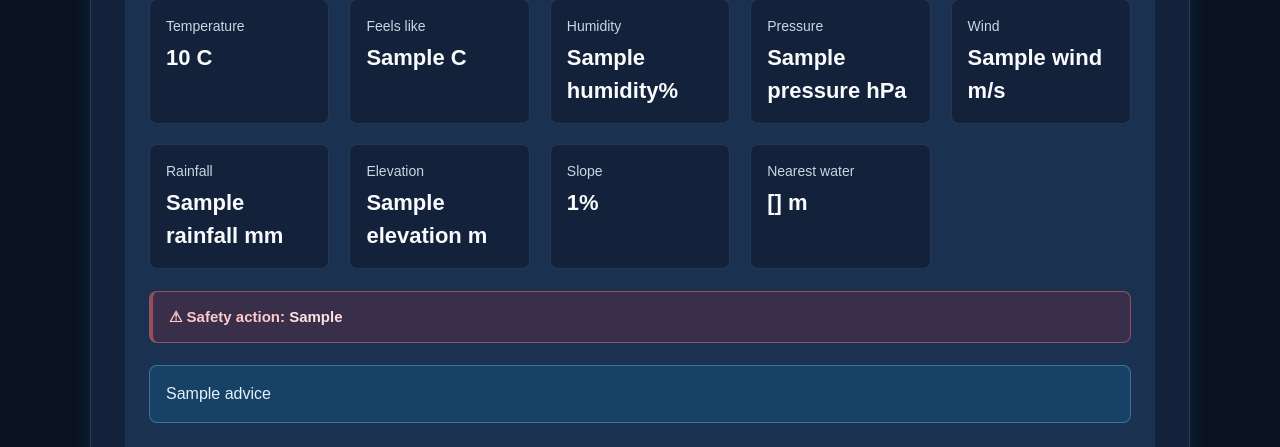
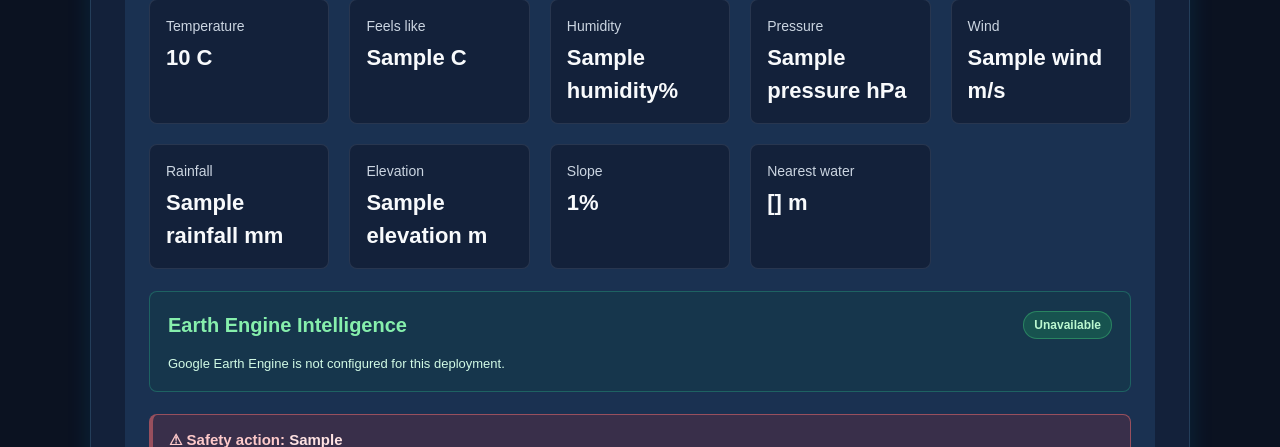
Before and after one commit to Showdaddy-byte/FloodGuard-AI, a Flask app: template templates/index.html in a window 1280 px wide. Shown: the part 3476-3923 px from the top of the page. Run offline with Flask 3, Linux system fonts and the light colour scheme; the template is opened without the code that fills it: most values are stand-ins (such as "Sample title", 1, 10 or a date in 2020).

Commit message:
Update FloodGuard AI

```diff
--- a/app.py
+++ b/app.py
@@ -10,10 +10,17 @@ from datetime import datetime, timedelta
 import requests
 from flask import Flask, g, jsonify, render_template, request
 
+try:
+    import ee
+except ImportError:
+    ee = None
+
 
 app = Flask(__name__)
 
 DB_PATH = os.path.join(os.path.dirname(os.path.abspath(__file__)), "community.db")
+BASE_DIR = os.path.dirname(os.path.abspath(__file__))
+DEFAULT_GEE_KEY_PATH = os.path.join(BASE_DIR, "credentials", "floodguard-ai-502609-81e725f17c81.json")
 
 CATEGORY_LABELS = {
     "flooding": "Flooding Observed",
@@ -26,6 +33,11 @@ CATEGORY_LABELS = {
 API_KEY = os.getenv("OPENWEATHER_API_KEY")
 TIDE_API_KEY = os.getenv("TIDE_API_KEY")  # optional — WorldTides free tier; tidal factor is skipped if unset
 MAPBOX_ACCESS_TOKEN = os.getenv("MAPBOX_ACCESS_TOKEN")  # optional — enables the live traffic map layer
+
+EARTH_ENGINE_ENABLED = os.getenv("EARTH_ENGINE_ENABLED", "1").lower() not in ("0", "false", "no")
+GEE_SERVICE_ACCOUNT = os.getenv("GEE_SERVICE_ACCOUNT")
+GEE_PRIVATE_KEY_PATH = os.getenv("GEE_PRIVATE_KEY_PATH", DEFAULT_GEE_KEY_PATH)
+GEE_PROJECT = os.getenv("GEE_PROJECT") or os.getenv("GOOGLE_CLOUD_PROJECT")
 
 OPENWEATHER_URL = "https://api.openweathermap.org/data/2.5"
 OPENWEATHER_GEO_URL = "https://api.openweathermap.org/geo/1.0/direct"
@@ -66,6 +78,7 @@ WATCHLIST_REFRESH_MINUTES = 15
 # a full day cuts external call volume by ~95%+, which is what actually
 # fixes Overpass rate-limiting (406s) rather than just retrying harder.
 GEO_CONTEXT_TTL_HOURS = 24
+EARTH_ENGINE_CONTEXT_TTL_HOURS = 6
 
 # Locations actively monitored for the homepage alert banner, independent of
 # whether any visitor has searched them. Edit this list to match the areas
@@ -230,6 +243,15 @@ def init_db():
         pass
     conn.execute(
         """
+        CREATE TABLE IF NOT EXISTS earth_engine_cache (
+            city_key TEXT PRIMARY KEY,
+            payload_json TEXT NOT NULL,
+            updated_at TEXT NOT NULL
+        )
+        """
+    )
+    conn.execute(
+        """
         CREATE TABLE IF NOT EXISTS refresh_locks (
             lock_name TEXT PRIMARY KEY,
             started_at TEXT NOT NULL
@@ -1651,6 +1673,7 @@ def estimate_environment(city, weather, community=None, context=None):
     tide = context.get("tide")
     river = context.get("river_discharge")
     moisture = context.get("soil_moisture")
+    earth_engine = context.get("earth_engine")
     historical_reports = context.get("historical_reports", 0)
 
     drainage_score = 8 if rainfall >= 30 else 6 if rainfall >= 10 else 3
@@ -1746,7 +1769,26 @@ def estimate_environment(city, weather, community=None, context=None):
             "status": moisture["status"],
         }
 
-    layers["summary"] = f"{city} is being evaluated with weather, terrain, water proximity, soil, hydrological, and urbanization signals, plus live visitor contributions.{community_note}"
+    if earth_engine:
+        if earth_engine.get("available"):
+            layers["earth_engine"] = {
+                "label": "Earth Engine satellite and raster analysis",
+                "score": max(0, min(10, round(earth_engine.get("score_bonus", 0) / 3.5))),
+                "status": (
+                    "Sentinel-1/Sentinel-2, Copernicus DEM, JRC Global Surface Water, CHIRPS rainfall, "
+                    "Dynamic World land cover, and terrain/watershed susceptibility are active."
+                ),
+                "details": earth_engine,
+            }
+        else:
+            layers["earth_engine"] = {
+                "label": "Earth Engine unavailable",
+                "score": 0,
+                "status": earth_engine.get("error") or "Google Earth Engine is not configured for this deployment.",
+                "details": earth_engine,
+            }
+
+    layers["summary"] = f"{city} is being evaluated with weather, terrain, water proximity, soil, hydrological, satellite/raster, and urbanization signals, plus live visitor contributions.{community_note}"
 
     return layers
 
@@ -1806,6 +1848,7 @@ def _context_bonus(context):
     tide = context.get("tide")
     river = context.get("river_discharge")
     moisture = context.get("soil_moisture")
+    earth_engine = context.get("earth_engine")
     historical_reports = context.get("historical_reports", 0)
 
     score = 0
@@ -1834,6 +1877,10 @@ def _context_bonus(context):
         if bonus:
             score += bonus
             factors.append(f"Soil moisture: {moisture['label']}")
+
+    if earth_engine and earth_engine.get("available"):
+        score += earth_engine.get("score_bonus", 0)
+        factors.extend(earth_engine.get("factors") or [])
 
     if historical_reports >= 6:
         score += 10
@@ -2014,6 +2061,339 @@ def get_weather(lat, lon, display_name=None):
         "latitude": data["coord"]["lat"],
         "longitude": data["coord"]["lon"],
     }
+
+
+_ee_init_lock = threading.Lock()
+_ee_initialized = False
+_ee_init_error = None
+
+
+def earth_engine_configured():
+    return bool(EARTH_ENGINE_ENABLED and ee is not None)
+
+
+def initialize_earth_engine():
+    """Initialize Google Earth Engine once per process.
+
+    Supports either a service-account JSON file (recommended for Flask
+    hosting) or the default Earth Engine credentials available in the runtime.
+    """
+    global _ee_initialized, _ee_init_error
+
+    if not EARTH_ENGINE_ENABLED:
+        _ee_init_error = "Earth Engine disabled by EARTH_ENGINE_ENABLED."
+        return False
+    if ee is None:
+        _ee_init_error = "earthengine-api is not installed."
+        return False
+    if _ee_initialized:
+        return True
+
+    with _ee_init_lock:
+        if _ee_initialized:
+            return True
+        try:
+            init_kwargs = {}
+            if GEE_PROJECT:
+                init_kwargs["project"] = GEE_PROJECT
+
+            if GEE_PRIVATE_KEY_PATH and os.path.exists(GEE_PRIVATE_KEY_PATH):
+                service_account = GEE_SERVICE_ACCOUNT
+                if not service_account:
+                    with open(GEE_PRIVATE_KEY_PATH, encoding="utf-8") as key_file:
+                        service_account = json.load(key_file).get("client_email")
+                credentials = ee.ServiceAccountCredentials(service_account, GEE_PRIVATE_KEY_PATH)
+                ee.Initialize(credentials, **init_kwargs)
+            else:
+                ee.Initialize(**init_kwargs)
+
+            _ee_initialized = True
+            _ee_init_error = None
+            return True
+        except Exception as error:  # noqa: BLE001 - Earth Engine must fail closed, not break weather lookups
+            _ee_init_error = str(error)
+            print(f"Earth Engine initialization failed: {error}")
+            return False
+
+
+def _ee_reduce_mean(image, region, scale):
+    return image.reduceRegion(
+        reducer=ee.Reducer.mean(),
+        geometry=region,
+        scale=scale,
+        maxPixels=1e8,
+        bestEffort=True,
+    ).getInfo() or {}
+
+
+def _ee_reduce_sum(image, region, scale):
+    return image.reduceRegion(
+        reducer=ee.Reducer.sum(),
+        geometry=region,
+        scale=scale,
+        maxPixels=1e8,
+        bestEffort=True,
+    ).getInfo() or {}
+
+
+def _round_or_none(value, digits=1):
+    if value is None:
+        return None
+    try:
+        return round(float(value), digits)
+    except (TypeError, ValueError):
+        return None
+
+
+def _land_cover_label(label_id):
+    labels = {
+        0: "water",
+        1: "trees",
+        2: "grass",
+        3: "flooded vegetation",
+        4: "crops",
+        5: "shrub and scrub",
+        6: "built area",
+        7: "bare ground",
+        8: "snow and ice",
+    }
+    if label_id is None:
+        return None
+    return labels.get(int(label_id), "unknown")
+
+
+def _score_earth_engine_context(data):
+    if not data or not data.get("available"):
+        return {"score_bonus": 0, "factors": []}
+
+    score = 0
+    factors = []
+    flood_area = data.get("sentinel1_flood_area_ha")
+    if flood_area is not None:
+        if flood_area >= 50:
+            score += 18
+            factors.append(f"Sentinel-1 detected a large possible flood extent (~{flood_area:.1f} ha)")
+        elif flood_area >= 10:
+            score += 12
+            factors.append(f"Sentinel-1 detected possible flood extent (~{flood_area:.1f} ha)")
+        elif flood_area >= 1:
+            score += 6
+            factors.append(f"Sentinel-1 detected small possible inundation patches (~{flood_area:.1f} ha)")
+
+    rain_7d = data.get("chirps_7d_mm")
+    if rain_7d is not None:
+        if rain_7d >= 120:
+            score += 16
+            factors.append(f"CHIRPS shows extreme 7-day rainfall (~{rain_7d:.0f} mm)")
+        elif rain_7d >= 70:
+            score += 10
+            factors.append(f"CHIRPS shows heavy 7-day rainfall (~{rain_7d:.0f} mm)")
+        elif rain_7d >= 35:
+            score += 5
+            factors.append(f"CHIRPS shows notable recent rainfall (~{rain_7d:.0f} mm)")
+
+    ndwi = data.get("sentinel2_ndwi")
+    if ndwi is not None and ndwi >= 0.25:
+        score += 6
+        factors.append(f"Sentinel-2 NDWI indicates strong surface-water signal ({ndwi:.2f})")
+
+    water_occurrence = data.get("jrc_water_occurrence_pct")
+    if water_occurrence is not None and water_occurrence >= 20:
+        score += 5
+        factors.append(f"JRC Global Surface Water shows recurring water presence (~{water_occurrence:.0f}%)")
+
+    watershed_score = data.get("watershed_susceptibility_score")
+    if watershed_score is not None:
+        if watershed_score >= 8:
+            score += 8
+            factors.append("Terrain/watershed proxy: low, flat terrain likely to retain runoff")
+        elif watershed_score >= 5:
+            score += 4
+            factors.append("Terrain/watershed proxy: moderate runoff accumulation susceptibility")
+
+    land_cover = data.get("dynamic_world_label")
+    if land_cover in ("built area", "flooded vegetation", "water"):
+        score += 4
+        factors.append(f"Dynamic World land cover is {land_cover}, which can increase flood exposure")
+
+    return {"score_bonus": min(score, 35), "factors": factors}
+
+
+def _compute_earth_engine_context(lat, lon):
+    if not initialize_earth_engine():
+        return {"available": False, "error": _ee_init_error}
+
+    point = ee.Geometry.Point([lon, lat])
+    region = point.buffer(3000)
+    now = datetime.utcnow()
+    today = now.strftime("%Y-%m-%d")
+    after_start = (now - timedelta(days=14)).strftime("%Y-%m-%d")
+    before_start = (now - timedelta(days=45)).strftime("%Y-%m-%d")
+    before_end = (now - timedelta(days=16)).strftime("%Y-%m-%d")
+    s2_start = (now - timedelta(days=45)).strftime("%Y-%m-%d")
+    dw_start = (now - timedelta(days=90)).strftime("%Y-%m-%d")
+    chirps_7d_start = (now - timedelta(days=7)).strftime("%Y-%m-%d")
+    chirps_30d_start = (now - timedelta(days=30)).strftime("%Y-%m-%d")
+
+    result = {
+        "available": True,
+        "source": "Google Earth Engine",
+        "analysis_radius_km": 3,
+        "updated_at": now.isoformat(),
+    }
+
+    try:
+        dem = ee.Image("COPERNICUS/DEM/GLO30").select("DEM")
+        slope_img = ee.Terrain.slope(dem).rename("slope")
+        terrain_stats = _ee_reduce_mean(dem.rename("elevation").addBands(slope_img), region, 30)
+        result["gee_elevation_m"] = _round_or_none(terrain_stats.get("elevation"), 1)
+        result["gee_slope_deg"] = _round_or_none(terrain_stats.get("slope"), 2)
+    except Exception as error:  # noqa: BLE001
+        result["dem_error"] = str(error)
+        dem = None
+        slope_img = None
+
+    try:
+        jrc = ee.Image("JRC/GSW1_4/GlobalSurfaceWater")
+        jrc_stats = _ee_reduce_mean(
+            jrc.select("occurrence").rename("water_occurrence")
+            .addBands(jrc.select("seasonality").rename("water_seasonality")),
+            region,
+            30,
+        )
+        result["jrc_water_occurrence_pct"] = _round_or_none(jrc_stats.get("water_occurrence"), 1)
+        result["jrc_water_seasonality_months"] = _round_or_none(jrc_stats.get("water_seasonality"), 1)
+    except Exception as error:  # noqa: BLE001
+        result["jrc_error"] = str(error)
+
+    try:
+        chirps = ee.ImageCollection("UCSB-CHG/CHIRPS/DAILY").select("precipitation")
+        rain_7d = chirps.filterDate(chirps_7d_start, today).sum().rename("rain_7d")
+        rain_30d = chirps.filterDate(chirps_30d_start, today).sum().rename("rain_30d")
+        rain_stats = _ee_reduce_mean(rain_7d.addBands(rain_30d), region, 5500)
+        result["chirps_7d_mm"] = _round_or_none(rain_stats.get("rain_7d"), 1)
+        result["chirps_30d_mm"] = _round_or_none(rain_stats.get("rain_30d"), 1)
+    except Exception as error:  # noqa: BLE001
+        result["chirps_error"] = str(error)
+
+    try:
+        s2 = (
+            ee.ImageCollection("COPERNICUS/S2_SR_HARMONIZED")
+            .filterBounds(point)
+            .filterDate(s2_start, today)
+            .filter(ee.Filter.lt("CLOUDY_PIXEL_PERCENTAGE", 60))
+        )
+        if s2.size().getInfo() > 0:
+            s2_img = s2.median()
+            ndwi = s2_img.normalizedDifference(["B3", "B8"]).rename("ndwi")
+            ndvi = s2_img.normalizedDifference(["B8", "B4"]).rename("ndvi")
+            s2_stats = _ee_reduce_mean(ndwi.addBands(ndvi), region, 20)
+            result["sentinel2_ndwi"] = _round_or_none(s2_stats.get("ndwi"), 3)
+            result["sentinel2_ndvi"] = _round_or_none(s2_stats.get("ndvi"), 3)
+            result["sentinel2_image_count"] = s2.size().getInfo()
+        else:
+            result["sentinel2_image_count"] = 0
+    except Exception as error:  # noqa: BLE001
+        result["sentinel2_error"] = str(error)
+
+    try:
+        s1 = (
+            ee.ImageCollection("COPERNICUS/S1_GRD")
+            .filterBounds(point)
+            .filter(ee.Filter.eq("instrumentMode", "IW"))
+            .filter(ee.Filter.listContains("transmitterReceiverPolarisation", "VV"))
+            .select("VV")
+        )
+        before = s1.filterDate(before_start, before_end)
+        after = s1.filterDate(after_start, today)
+        before_count = before.size().getInfo()
+        after_count = after.size().getInfo()
+        result["sentinel1_before_count"] = before_count
+        result["sentinel1_after_count"] = after_count
+
+        if before_count > 0 and after_count > 0:
+            before_img = before.median().rename("before_vv")
+            after_img = after.median().rename("after_vv")
+            vv_change = after_img.subtract(before_img).rename("vv_change")
+            permanent_water = ee.Image("JRC/GSW1_4/GlobalSurfaceWater").select("occurrence").gte(80)
+            flood_mask = after_img.lt(-16).And(vv_change.lt(-3)).And(permanent_water.Not())
+            if slope_img is not None:
+                flood_mask = flood_mask.And(slope_img.lt(5))
+            flood_area = flood_mask.rename("flood").multiply(ee.Image.pixelArea()).rename("flood_area_m2")
+            area_stats = _ee_reduce_sum(flood_area, region, 30)
+            vv_stats = _ee_reduce_mean(before_img.addBands(after_img).addBands(vv_change), region, 30)
+            result["sentinel1_flood_area_ha"] = _round_or_none((area_stats.get("flood_area_m2") or 0) / 10000, 2)
+            result["sentinel1_before_vv_db"] = _round_or_none(vv_stats.get("before_vv"), 2)
+            result["sentinel1_after_vv_db"] = _round_or_none(vv_stats.get("after_vv"), 2)
+            result["sentinel1_vv_change_db"] = _round_or_none(vv_stats.get("vv_change"), 2)
+    except Exception as error:  # noqa: BLE001
+        result["sentinel1_error"] = str(error)
+
+    try:
+        dw = (
+            ee.ImageCollection("GOOGLE/DYNAMICWORLD/V1")
+            .filterBounds(point)
+            .filterDate(dw_start, today)
+        )
+        dw_count = dw.size().getInfo()
+        result["dynamic_world_image_count"] = dw_count
+        if dw_count > 0:
+            mode_label = dw.select("label").reduce(ee.Reducer.mode()).rename("landcover_mode")
+            probabilities = dw.select(["water", "flooded_vegetation", "built"]).mean()
+            dw_stats = _ee_reduce_mean(mode_label.addBands(probabilities), region, 10)
+            result["dynamic_world_label"] = _land_cover_label(dw_stats.get("landcover_mode"))
+            result["dynamic_world_water_prob"] = _round_or_none(dw_stats.get("water"), 3)
+            result["dynamic_world_flooded_vegetation_prob"] = _round_or_none(dw_stats.get("flooded_vegetation"), 3)
+            result["dynamic_world_built_prob"] = _round_or_none(dw_stats.get("built"), 3)
+    except Exception as error:  # noqa: BLE001
+        result["dynamic_world_error"] = str(error)
+
+    elevation = result.get("gee_elevation_m")
+    slope_deg = result.get("gee_slope_deg")
+    water_occurrence = result.get("jrc_water_occurrence_pct") or 0
+    watershed_score = 0
+    if elevation is not None:
+        watershed_score += 4 if elevation <= 10 else 2 if elevation <= 25 else 0
+    if slope_deg is not None:
+        watershed_score += 4 if slope_deg <= 1 else 2 if slope_deg <= 3 else 0
+    if water_occurrence >= 20:
+        watershed_score += 2
+    result["watershed_susceptibility_score"] = min(10, watershed_score)
+    result["score_bonus"] = _score_earth_engine_context(result)["score_bonus"]
+    result["factors"] = _score_earth_engine_context(result)["factors"]
+    return result
+
+
+def get_earth_engine_context(city_key, lat, lon):
+    if not EARTH_ENGINE_ENABLED:
+        return {"available": False, "error": "Earth Engine disabled."}
+
+    conn = sqlite3.connect(DB_PATH)
+    conn.row_factory = sqlite3.Row
+    row = conn.execute("SELECT * FROM earth_engine_cache WHERE city_key = ?", (city_key,)).fetchone()
+    if row:
+        age_hours = (datetime.utcnow() - datetime.fromisoformat(row["updated_at"])).total_seconds() / 3600
+        if age_hours < EARTH_ENGINE_CONTEXT_TTL_HOURS:
+            conn.close()
+            try:
+                return json.loads(row["payload_json"])
+            except (TypeError, ValueError):
+                pass
+
+    payload = _compute_earth_engine_context(lat, lon)
+    conn.execute(
+        """
+        INSERT INTO earth_engine_cache (city_key, payload_json, updated_at)
+        VALUES (?, ?, ?)
+        ON CONFLICT(city_key) DO UPDATE SET
+            payload_json=excluded.payload_json,
+            updated_at=excluded.updated_at
+        """,
+        (city_key, json.dumps(payload), datetime.utcnow().isoformat()),
+    )
+    conn.commit()
+    conn.close()
+    return payload
 
 
 def get_geo_context(city_key, lat, lon):
@@ -2315,7 +2695,17 @@ def build_prediction(query):
     # for a day (GEO_CONTEXT_TTL_HOURS) since they don't meaningfully change
     # hour to hour — this is what keeps Overpass/SoilGrids call volume low
     # enough to avoid rate-limiting on repeated watchlist sweeps.
-    geo = get_geo_context(normalize_city(weather["city"]), lat, lon)
+    city_key = normalize_city(weather["city"])
+    geo = get_geo_context(city_key, lat, lon)
+    earth_engine = get_earth_engine_context(city_key, lat, lon)
+
+    if earth_engine.get("available"):
+        if geo["elevation"] is None and earth_engine.get("gee_elevation_m") is not None:
+            geo["elevation"] = earth_engine["gee_elevation_m"]
+        if geo["slope_percent"] is None and earth_engine.get("gee_slope_deg") is not None:
+            # For small gradients, degrees and percent are close enough for this coarse risk bucket.
+            geo["slope_percent"] = round(math.tan(math.radians(earth_engine["gee_slope_deg"])) * 100, 1)
+
     elevation = geo["elevation"]
     slope_percent = geo["slope_percent"]
     terrain = classify_terrain(elevation)
@@ -2358,6 +2748,7 @@ def build_prediction(query):
         "tide": tide,
         "river_discharge": river,
         "soil_moisture": moisture,
+        "earth_engine": earth_engine,
         "historical_reports": historical_reports,
         "coastal": coastal,
     }
@@ -2415,6 +2806,7 @@ def build_prediction(query):
         "timeline": timeline,
         "emergency_contacts": emergency_contacts,
         "historical_reports": historical_reports,
+        "earth_engine": earth_engine,
     }, forecast
 
 
@@ -2607,6 +2999,11 @@ def health():
             "openweather_configured": bool(API_KEY),
             "tide_configured": bool(TIDE_API_KEY),
             "mapbox_configured": bool(MAPBOX_ACCESS_TOKEN),
+            "earth_engine_enabled": bool(EARTH_ENGINE_ENABLED),
+            "earth_engine_package_installed": ee is not None,
+            "earth_engine_key_present": bool(GEE_PRIVATE_KEY_PATH and os.path.exists(GEE_PRIVATE_KEY_PATH)),
+            "earth_engine_initialized": bool(_ee_initialized),
+            "earth_engine_error": _ee_init_error,
         },
     }
 
--- a/requirements.txt
+++ b/requirements.txt
@@ -1,3 +1,4 @@
 Flask==3.1.1
 requests==2.32.4
 gunicorn==23.0.0
+earthengine-api==1.5.24
--- a/static/css/style.css
+++ b/static/css/style.css
@@ -989,6 +989,77 @@ a {
     margin-top: 4px;
 }
 
+.earth-engine-panel {
+    background: rgba(6, 78, 59, 0.18);
+    border: 1px solid rgba(52, 211, 153, 0.28);
+    border-radius: 8px;
+    margin-top: 22px;
+    padding: 18px;
+}
+
+.earth-engine-header {
+    align-items: center;
+    display: flex;
+    gap: 12px;
+    justify-content: space-between;
+    margin-bottom: 14px;
+}
+
+.earth-engine-header h3 {
+    color: #86efac;
+    font-size: 20px;
+}
+
+.earth-engine-header span {
+    background: rgba(34, 197, 94, 0.2);
+    border: 1px solid rgba(74, 222, 128, 0.35);
+    border-radius: 999px;
+    color: #bbf7d0;
+    font-size: 12px;
+    font-weight: 800;
+    padding: 4px 10px;
+}
+
+.earth-engine-grid {
+    display: grid;
+    gap: 12px;
+    grid-template-columns: repeat(auto-fit, minmax(170px, 1fr));
+}
+
+.earth-engine-grid div {
+    background: rgba(15, 23, 42, 0.52);
+    border: 1px solid rgba(148, 163, 184, 0.16);
+    border-radius: 8px;
+    padding: 12px;
+}
+
+.earth-engine-grid span {
+    color: #a7f3d0;
+    display: block;
+    font-size: 12px;
+}
+
+.earth-engine-grid strong {
+    color: #f8fafc;
+    display: block;
+    font-size: 18px;
+    margin-top: 4px;
+}
+
+.earth-engine-factors {
+    color: #d1fae5;
+    display: grid;
+    font-size: 13px;
+    gap: 6px;
+    list-style: disc;
+    margin: 14px 0 0 18px;
+}
+
+.earth-engine-panel > p {
+    color: #d1fae5;
+    font-size: 13px;
+}
+
 .advice-box {
     background: rgba(14, 165, 233, 0.14);
     border: 1px solid rgba(125, 211, 252, 0.35);
--- a/templates/index.html
+++ b/templates/index.html
@@ -239,6 +239,34 @@
                     <div><span>Slope</span><strong>{% if prediction.slope_percent is not none %}{{ prediction.slope_percent }}%{% else %}Unavailable{% endif %}</strong></div>
                     <div><span>Nearest water</span><strong>{% if prediction.nearest_water_m is not none %}{{ prediction.nearest_water_m }} m{% else %}Unavailable{% endif %}</strong></div>
                 </div>
+
+                {% if prediction.earth_engine %}
+                <div class="earth-engine-panel">
+                    <div class="earth-engine-header">
+                        <h3>Earth Engine Intelligence</h3>
+                        <span>{% if prediction.earth_engine.available %}Active{% else %}Unavailable{% endif %}</span>
+                    </div>
+                    {% if prediction.earth_engine.available %}
+                    <div class="earth-engine-grid">
+                        <div><span>Sentinel-1 flood extent</span><strong>{% if prediction.earth_engine.sentinel1_flood_area_ha is not none %}{{ prediction.earth_engine.sentinel1_flood_area_ha }} ha{% else %}No recent radar pair{% endif %}</strong></div>
+                        <div><span>Sentinel-2 water index</span><strong>{% if prediction.earth_engine.sentinel2_ndwi is not none %}{{ prediction.earth_engine.sentinel2_ndwi }} NDWI{% else %}Cloudy/no image{% endif %}</strong></div>
+                        <div><span>CHIRPS rainfall</span><strong>{% if prediction.earth_engine.chirps_7d_mm is not none %}{{ prediction.earth_engine.chirps_7d_mm }} mm / 7d{% else %}Unavailable{% endif %}</strong></div>
+                        <div><span>JRC water occurrence</span><strong>{% if prediction.earth_engine.jrc_water_occurrence_pct is not none %}{{ prediction.earth_engine.jrc_water_occurrence_pct }}%{% else %}Unavailable{% endif %}</strong></div>
+                        <div><span>Dynamic World cover</span><strong>{{ prediction.earth_engine.dynamic_world_label or "Unavailable" }}</strong></div>
+                        <div><span>Watershed susceptibility</span><strong>{% if prediction.earth_engine.watershed_susceptibility_score is not none %}{{ prediction.earth_engine.watershed_susceptibility_score }}/10{% else %}Unavailable{% endif %}</strong></div>
+                    </div>
+                    {% if prediction.earth_engine.factors %}
+                    <ul class="earth-engine-factors">
+                        {% for factor in prediction.earth_engine.factors %}
+                        <li>{{ factor }}</li>
+                        {% endfor %}
+                    </ul>
+                    {% endif %}
+                    {% else %}
+                    <p>{{ prediction.earth_engine.error or "Google Earth Engine is not configured for this deployment." }}</p>
+                    {% endif %}
+                </div>
+                {% endif %}
 
                 {% if prediction.priority_action %}
                 <div class="safety-action-box risk-border-{{ prediction.risk_color }}">
```
Also changed, not shown: README.md, 1 other file.
